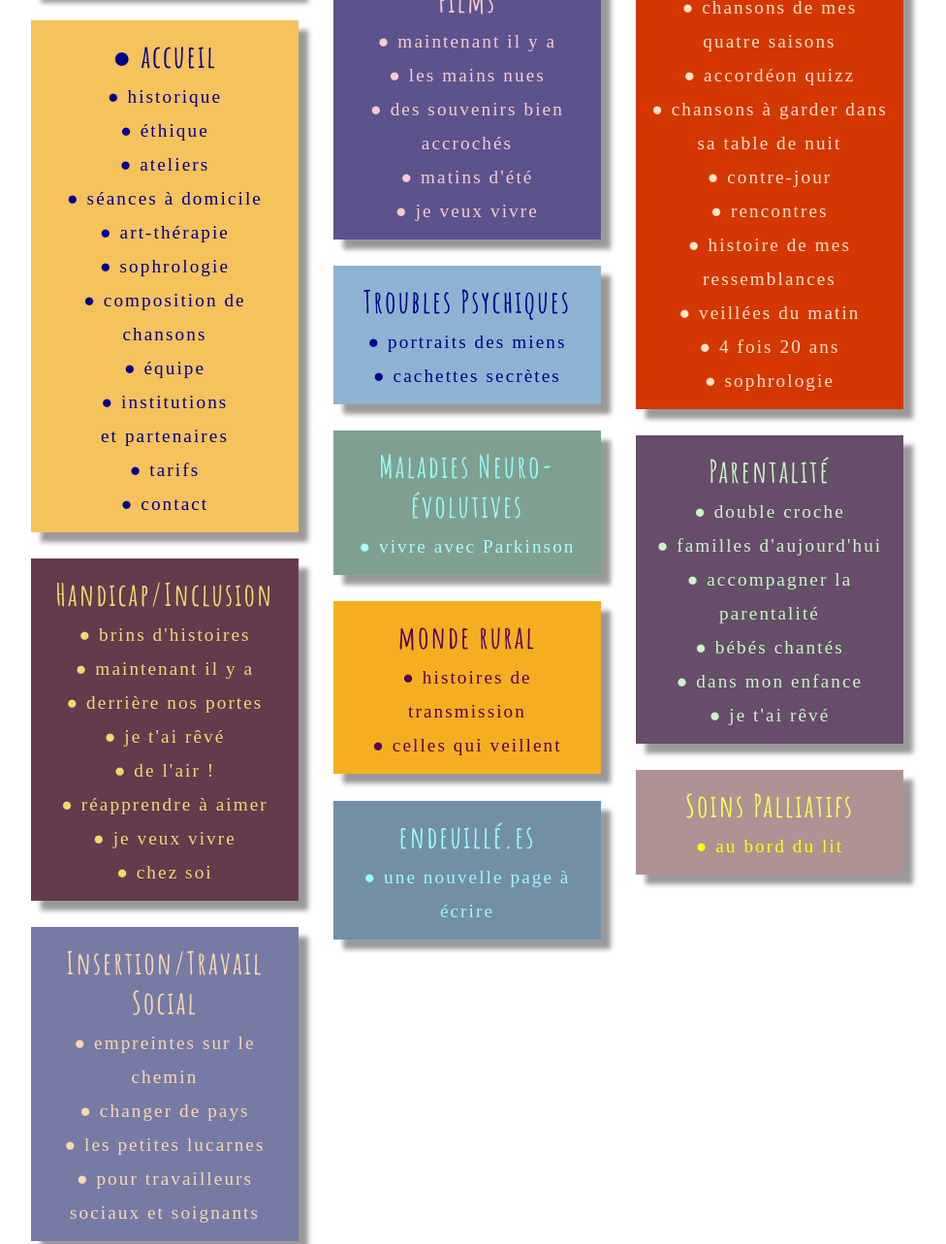
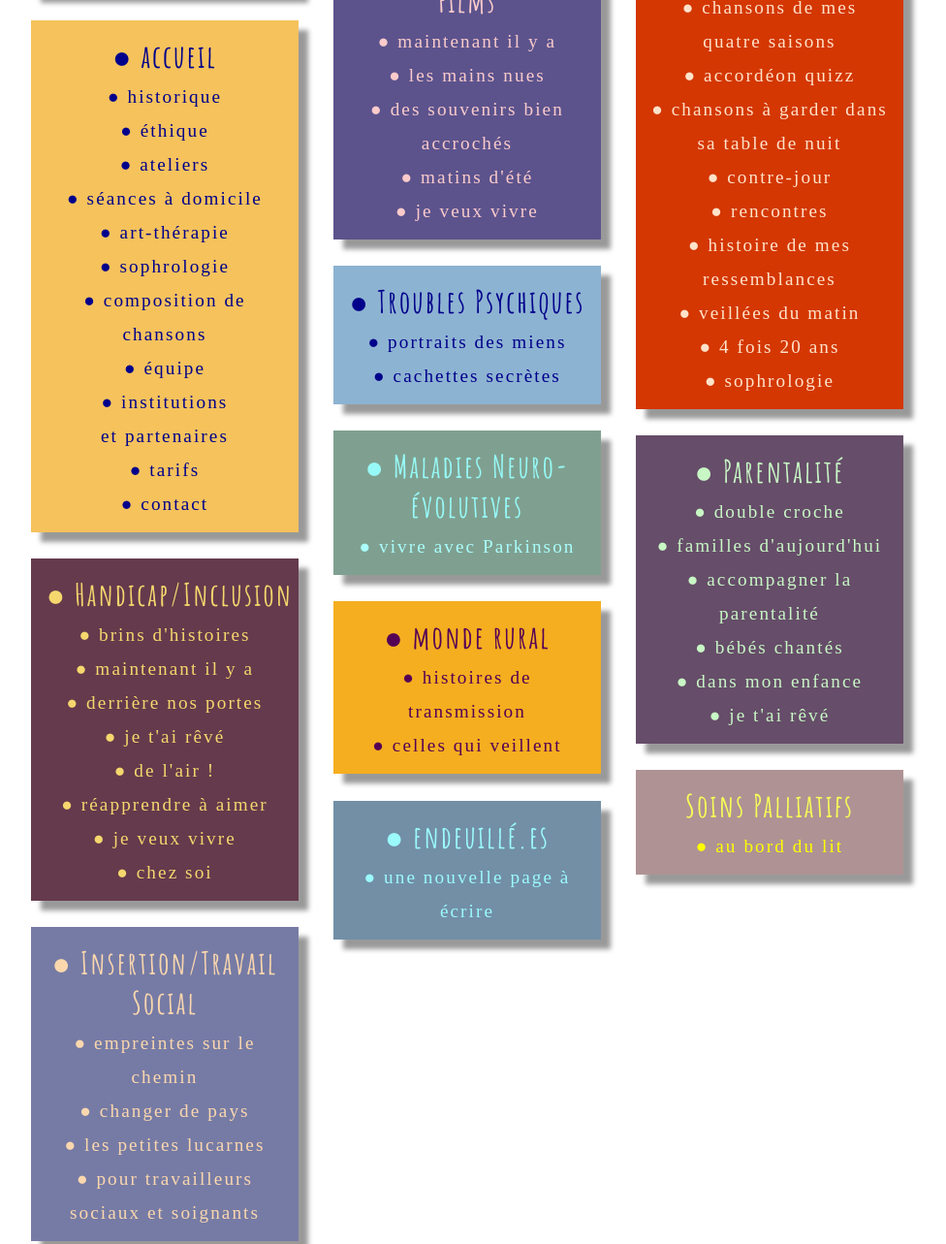
Before and after one commit to leshnik/revertouthaut, a Jekyll site: the page built from index.html, in a window 1280 px wide and 1400 px high, scrolled down 9075 px, cut to the strip 0-1283 px from the top of the window. Shown: the whole strip at 97% size, without its empty margins (158-1134 px from the left). Built offline with Jekyll 4.4.1, drawn with Linux system fonts in a browser that asks for light colours; some of the changed text lies outside the part shown.

Commit message:
nav bullet points

```diff
--- a/_includes/NavListCards2.html
+++ b/_includes/NavListCards2.html
@@ -38,7 +38,7 @@
     </p>
 
     <p class="shadow" style="background: #653a4c; width: 28ch">
-      <a href="/handicap" style="color: #f5d76e;" class="nav-list-heading subtlehover">Handicap/Inclusion</a><br>
+      <a href="/handicap" style="color: #f5d76e;" class="nav-list-heading subtlehover">●&nbsp;Handicap/Inclusion</a><br>
       <a style="color: #f5d76e;" class="nav-list-item subtlehover"  href="brins-d-histoires">●&nbsp;brins d'histoires</a><br>
       <a style="color: #f5d76e;" class="nav-list-item subtlehover"  href="maintenant-il-y-a">●&nbsp;maintenant il y a</a><br>
       <a style="color: #f5d76e;" class="nav-list-item subtlehover"  href="/derriere-nos-portes">●&nbsp;derrière nos portes</a><br>
@@ -50,7 +50,7 @@
     </p>
 
     <p class="shadow" style="background: #767ba5; width: 28ch">
-      <a href="/insertion" style="color:#fbd7ae" class="nav-list-heading subtlehover">Insertion/Travail Social</a><br>
+      <a href="/insertion" style="color:#fbd7ae" class="nav-list-heading subtlehover">●&nbsp;Insertion/Travail Social</a><br>
       <a style="color:#fbd7ae" class="nav-list-item subtlehover"  href="/empreintes-sur-le-chemin">●&nbsp;empreintes sur le chemin</a><br>
       <a style="color:#fbd7ae" class="nav-list-item subtlehover"  href="/changer-de-pays">●&nbsp;changer de pays</a><br>
       <a style="color:#fbd7ae" class="nav-list-item subtlehover"  href="/les-petites-lucarnes">●&nbsp;les petites lucarnes</a><br>
@@ -82,14 +82,14 @@
       <a class="nav-list-item subtlehover" style="color: #fbcbcb" href="/je-veux-vivre-film">●&nbsp;je veux vivre</a>
     </p>
     <p class="shadow" style="background: #8db3d2; width: 28ch">
-      <a href="/troubles-psychiques" style="color: #00008b" class="nav-list-heading">Troubles Psychiques</a><br>
+      <a href="/troubles-psychiques" style="color: #00008b" class="nav-list-heading">●&nbsp;Troubles Psychiques</a><br>
       <a style="color: #00008b" class="nav-list-item"  href="/portraits-des-miens"
       >●&nbsp;portraits des miens</a><br>
       <a style="color: #00008b" class="nav-list-item"  href="/cachettes-secretes"
       >●&nbsp;cachettes secrètes</a><br>
     </p>
     <p class="shadow" style="background: #7fa090; width: 28ch">
-      <a href="/maladies-neuro" style="color:#97f9f7" class="nav-list-heading subtlehover">Maladies Neuro-évolutives</a><br>
+      <a href="/maladies-neuro" style="color:#97f9f7" class="nav-list-heading subtlehover">●&nbsp;Maladies Neuro-évolutives</a><br>
       <a style="color:#aafdfc" class="nav-list-item subtlehover"  href="/vivre-avec-parkinson"
       >●&nbsp;vivre avec Parkinson</a><br>
     </p>
@@ -97,14 +97,14 @@
     class="shadow"
     style="background: #f5ae1f; width: 28ch">
     <a href="/monde-rural" style="color: #550055"
-      class="nav-list-heading subtlehover">monde rural</a><br>
+      class="nav-list-heading subtlehover">●&nbsp;monde rural</a><br>
     <a style="color: #550055"
     class="nav-list-item"
       href="/histoires-de-transmission"
     >●&nbsp;histoires de transmission</a><br>
     <a style="color:#550055" class="nav-list-item" href="celles-qui-veillent">●&nbsp;celles qui veillent</a>
     <p class="shadow" style="background: #728fa6 ; width: 28ch">
-      <a style="color: #9bfafa" class="nav-list-heading subtlehover" href="endeuilles">endeuillé.es</a><br>
+      <a style="color: #9bfafa" class="nav-list-heading subtlehover" href="endeuilles">●&nbsp;endeuillé.es</a><br>
       <a style="color:#9bfafa" class="nav-list-item subtlehover" href="une-nouvelle-page">●&nbsp;une nouvelle page à écrire</a>
     </p>
 
@@ -113,7 +113,7 @@
     <p
       class="shadow"
       style="background: #728fa6 ; width: 28ch">
-      <a style="color: #9bfafa" class="nav-list-heading subtlehover" href="/aidants">Aidant.es</a><br>
+      <a style="color: #9bfafa" class="nav-list-heading subtlehover" href="/aidants">●&nbsp;Aidant.es</a><br>
       <a style="color: #9bfafa" class="nav-list-item subtlehover"  href="jeunes-aidants">●&nbsp;jeunes aidant.es&nbsp/&nbsp;les emmêlé.es</a><br>
       <a style="color: #9bfafa" class="nav-list-item subtlehover"  href="/les-mains-tendues">●&nbsp;les mains tendues</a><br>
       <a style="color: #9bfafa" class="nav-list-item subtlehover"  href="/presences">●&nbsp;présences</a><br/>
@@ -131,7 +131,7 @@
     <p
       class="shadow"
       style="background: #d43702; width: 28ch">
-      <a href="/seniors" style="color: #ffe3ca" class="nav-list-heading subtlehover">Seniors</a
+      <a href="/seniors" style="color: #ffe3ca" class="nav-list-heading subtlehover">●&nbsp;Seniors</a
       ><br>
       <a style="color: #ffe3ca" class="nav-list-item subtlehover" href="chansons-de-mes-quatre-saisons">●&nbsp;chansons de mes quatre saisons</a><br>
       <a style="color: #ffe3ca" class="nav-list-item subtlehover" href="accordeon-quizz">●&nbsp;accordéon quizz</a><br>
@@ -150,7 +150,7 @@
     <p
       class="shadow"
       style="background: #664d69; width: 28ch ">
-      <a style="color: #c8f7c5" class="nav-list-heading subtlehover" href="/parentalite">Parentalité</a><br>
+      <a style="color: #c8f7c5" class="nav-list-heading subtlehover" href="/parentalite">●&nbsp;Parentalité</a><br>
       <a style="color: #c8f7c5" class="nav-list-item subtlehover" style="color:hsl(0, 0%, 100%)" href="/double-croche">●&nbsp;double croche</a><br>
       <a style="color: #c8f7c5" class="nav-list-item subtlehover" style="color:hsl(0, 0%, 100%)" href="/familles-d-aujourd-hui">●&nbsp;familles d'aujourd'hui</a><br>
       <a style="color: #c8f7c5" class="nav-list-item subtlehover" style="color:hsl(0, 0%, 100%)" href="/accompagner-la-parentalite">●&nbsp;accompagner la parentalité</a><br>
```
